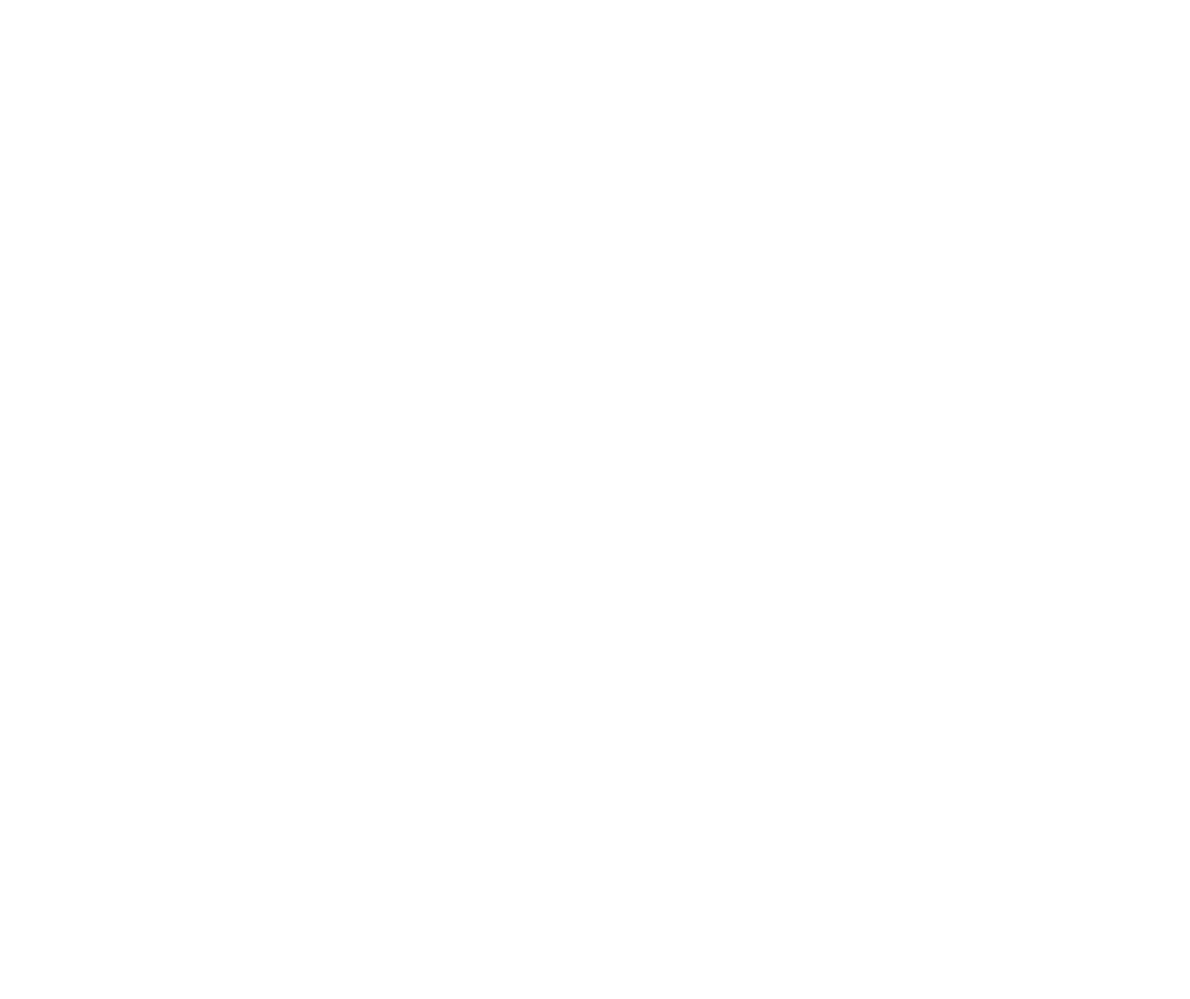
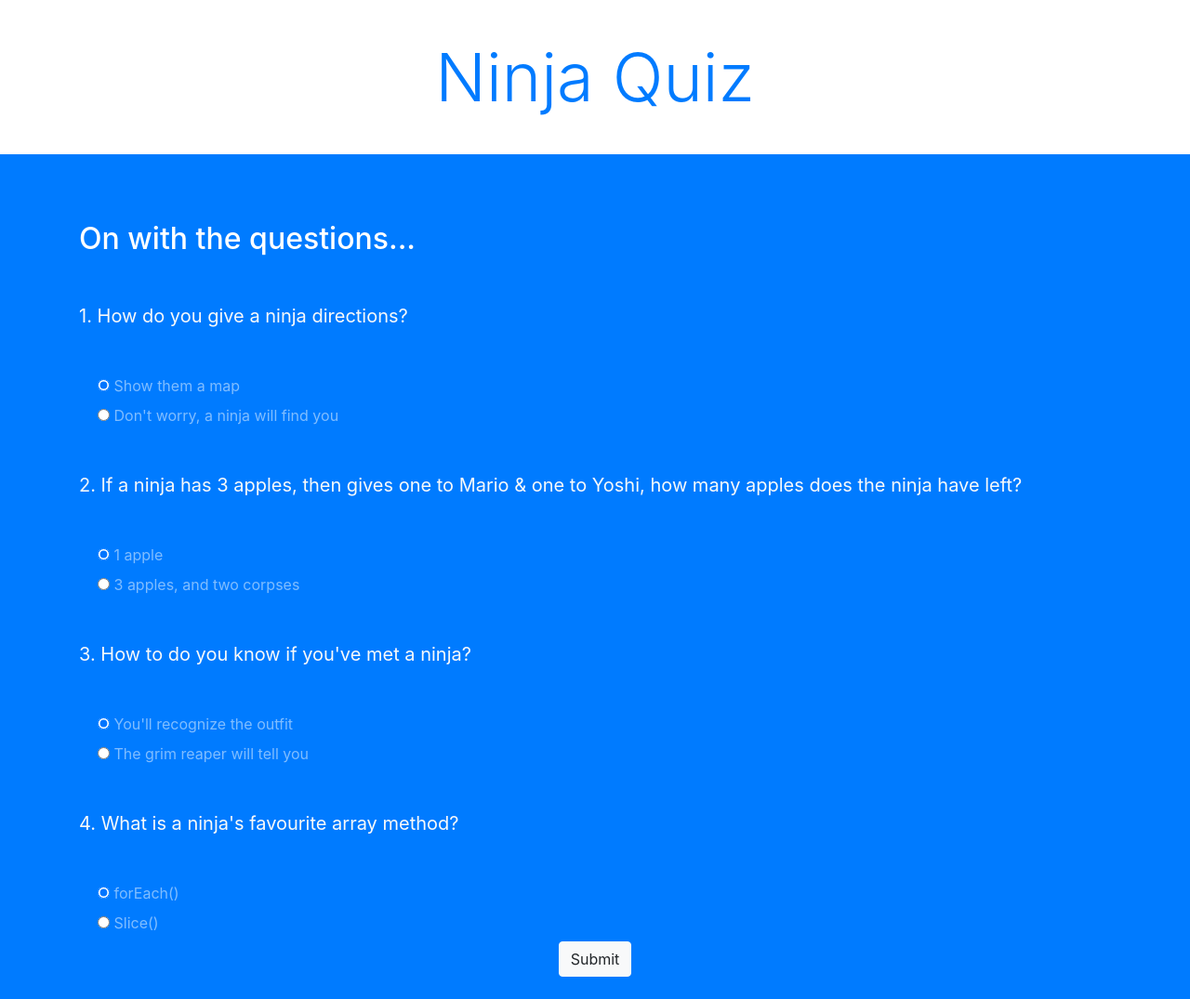
Before and after one commit to amelis21/ModernJavascipt_Ninja, a plain HTML site: page ninja_quiz/index.html in a window 1280 px wide. Shown: the whole page at 93% size. Before the commit the page ends 800 px from the top, so only its background shows below. Drawn offline with nearby package versions, Linux system fonts and the light colour scheme.

Commit message:
ninja quiz add html and js setup

```diff
--- a/ninja_quiz/app.js
+++ b/ninja_quiz/app.js
@@ -0,0 +1,17 @@
+const correctAnswers = ['B','B','B','B'];
+const form = document.querySelector('.quiz-form');
+
+form.addEventListener('submit', e => {
+    e.preventDefault();
+    let score = 0;
+
+    const userAnswers = [form.q1.value, form.q2.value, form.q3.value, form.q4.value];
+
+    // check answers
+    userAnswers.forEach((answer, index) => {
+        if (answer === correctAnswers[index]){
+            score += 25;
+        }
+    });
+    console.log(score);
+});
--- a/ninja_quiz/index.html
+++ b/ninja_quiz/index.html
@@ -3,10 +3,87 @@
 <head>
     <meta charset='utf-8'>
     <meta http-equiv='X-UA-Compatible' content='IE=edge'>
+    <link rel="stylesheet" href="https://stackpath.bootstrapcdn.com/bootstrap/4.3.1/css/bootstrap.min.css" integrity="sha384-ggOyR0iXCbMQv3Xipma34MD+dH/1fQ784/j6cY/iJTQUOhcWr7x9JvoRxT2MZw1T" crossorigin="anonymous">
     <title>Ninja Quiz</title>
     <meta name='viewport' content='width=device-width, initial-scale=1'>
 </head>
 <body>
+    <!-- top section -->
+    <div class="intro py-3 bg-white text-center">
+        <div class="container">
+            <h2 class="text-primary display-3 my-4">Ninja Quiz</h2>
+        </div>
+    </div>
+    <div class="result py-4 d-none bg-light text-center">
+        <div class="container lead">
+            <p>You are <span class="text-primary display-4 p-3">0%</span> ninja</p>
+        </div>
+    </div>
+
+    <!-- quiz section -->
+    <div class="quiz py-4 bg-primary">
+        <div class="container">
+            <h2 class="my-5 text-white">On with the questions...</h2>
+            <form class="quiz-form text-light">
+                <div class="my-5">
+                    <p class="lead font-weight-normal">1. How do you give a ninja directions?</p>
+                </div>
+                <div class="form-check my-2 text-white-50">
+                    <input type="radio" name="q1" value="A" checked>
+                    <label class="form-check-label">Show them a map</label>
+                </div>
+                <div class="form-check my-2 text-white-50">
+                    <input type="radio" name="q1" value="B">
+                    <label class="form-check-label">Don't worry, a ninja will find you</label>
+                </div>
+
+                <div class="my-5">
+                    <p class="lead font-weight-normal">2. If a ninja has 3 apples, then gives
+                        one to Mario & one to Yoshi, how many apples does the ninja have left?
+                    </p>
+                </div>
+                <div class="form-check my-2 text-white-50">
+                    <input type="radio" name="q2" value="A" checked>
+                    <label class="form-check-label">1 apple</label>
+                </div>
+                <div class="form-check my-2 text-white-50">
+                    <input type="radio" name="q2" value="B">
+                    <label class="form-check-label">3 apples, and two corpses</label>
+                </div>
+
+                <div class="my-5">
+                        <p class="lead font-weight-normal">3. How to do you know if
+                            you've met a ninja?
+                        </p>
+                    </div>
+                    <div class="form-check my-2 text-white-50">
+                        <input type="radio" name="q3" value="A" checked>
+                        <label class="form-check-label">You'll recognize the outfit</label>
+                    </div>
+                    <div class="form-check my-2 text-white-50">
+                        <input type="radio" name="q3" value="B">
+                        <label class="form-check-label">The grim reaper will tell you</label>
+                    </div>
+
+                    <div class="my-5">
+                            <p class="lead font-weight-normal">4. What is a ninja's
+                                favourite array method?
+                            </p>
+                        </div>
+                        <div class="form-check my-2 text-white-50">
+                            <input type="radio" name="q4" value="A" checked>
+                            <label class="form-check-label">forEach()</label>
+                        </div>
+                        <div class="form-check my-2 text-white-50">
+                            <input type="radio" name="q4" value="B">
+                            <label class="form-check-label">Slice()</label>
+                        </div>
+                        <div class="text-center">
+                            <input type="submit" class="btn btn-light">
+                        </div>
+            </form>
+        </div>
+    </div>
     <script src="app.js"></script>
 </body>
 </html>
```
